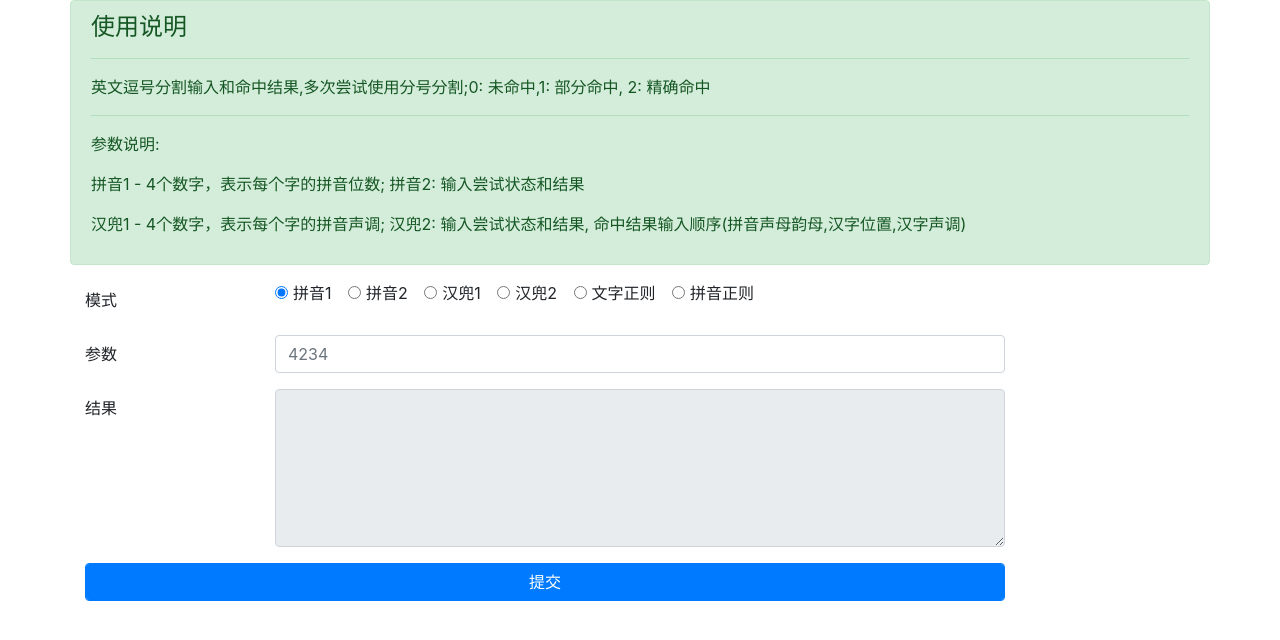
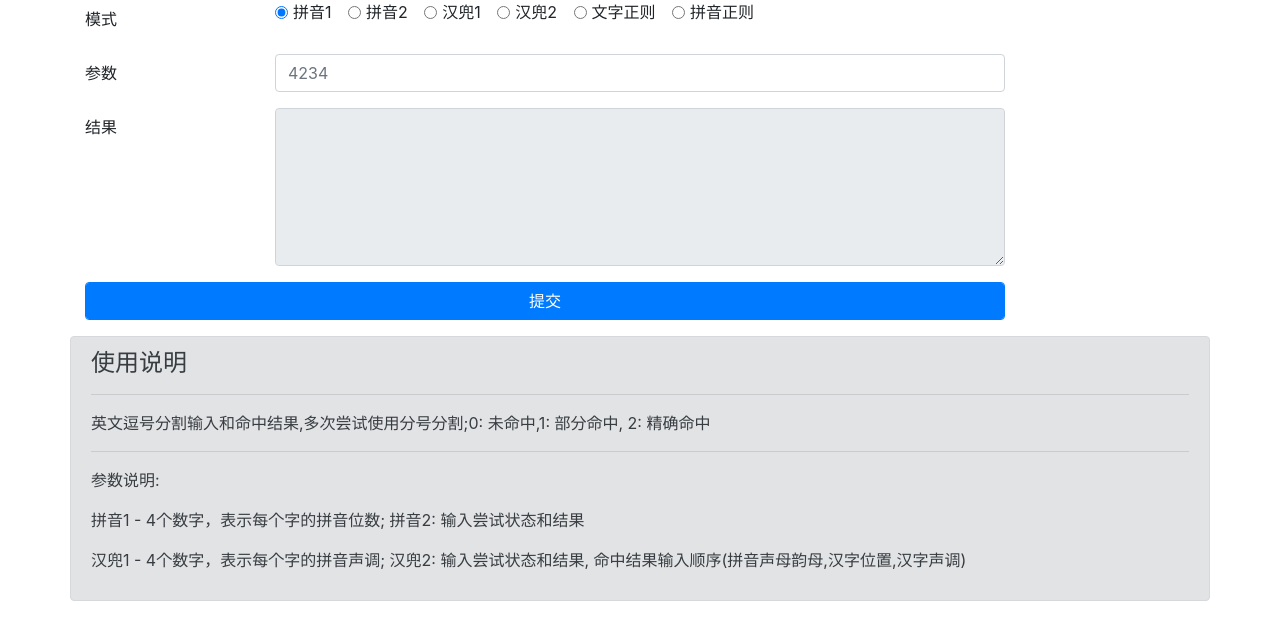
Before and after one commit to ZaneYork/chinese-wordle-tool, a Flask app: page / in a window 1280 px wide. Shown: the top 640 px of the page. Run offline with Flask 2, Linux system fonts and the light colour scheme; parts of the project's set-up code (start-up, migrations or seed data) failed here and were passed over; some libraries are stand-ins or nearby versions.

Commit message:
调整说明文本位置

```diff
--- a/templates/index.html
+++ b/templates/index.html
@@ -13,15 +13,6 @@
 </head>
 
 <body>
-    <div class="container alert alert-success" role="alert">
-        <h4 class="alert-heading">使用说明</h4>
-        <hr>
-        <p>英文逗号分割输入和命中结果,多次尝试使用分号分割;0: 未命中,1: 部分命中, 2: 精确命中</p>
-        <hr>
-        <p>参数说明: </p>
-        <p>拼音1 - 4个数字，表示每个字的拼音位数; 拼音2: 输入尝试状态和结果</p>
-        <p>汉兜1 - 4个数字，表示每个字的拼音声调; 汉兜2: 输入尝试状态和结果, 命中结果输入顺序(拼音声母韵母,汉字位置,汉字声调)</p>
-    </div>
     <form id="para" class="form-horizontal container">
         <div class="form-group  row">
             <label class="col-sm-2 col-form-label">模式</label>
@@ -70,6 +61,15 @@
             </div>
         </div>
     </form>
+    <div class="container alert alert-secondary" role="alert">
+        <h4 class="alert-heading">使用说明</h4>
+        <hr>
+        <p>英文逗号分割输入和命中结果,多次尝试使用分号分割;0: 未命中,1: 部分命中, 2: 精确命中</p>
+        <hr>
+        <p>参数说明: </p>
+        <p>拼音1 - 4个数字，表示每个字的拼音位数; 拼音2: 输入尝试状态和结果</p>
+        <p>汉兜1 - 4个数字，表示每个字的拼音声调; 汉兜2: 输入尝试状态和结果, 命中结果输入顺序(拼音声母韵母,汉字位置,汉字声调)</p>
+    </div>
     <!-- Optional JavaScript -->
     <!-- jQuery first, then Popper.js, then Bootstrap JS -->
     <script src="https://code.jquery.com/jquery-3.6.0.min.js" crossorigin="anonymous"></script>
```
